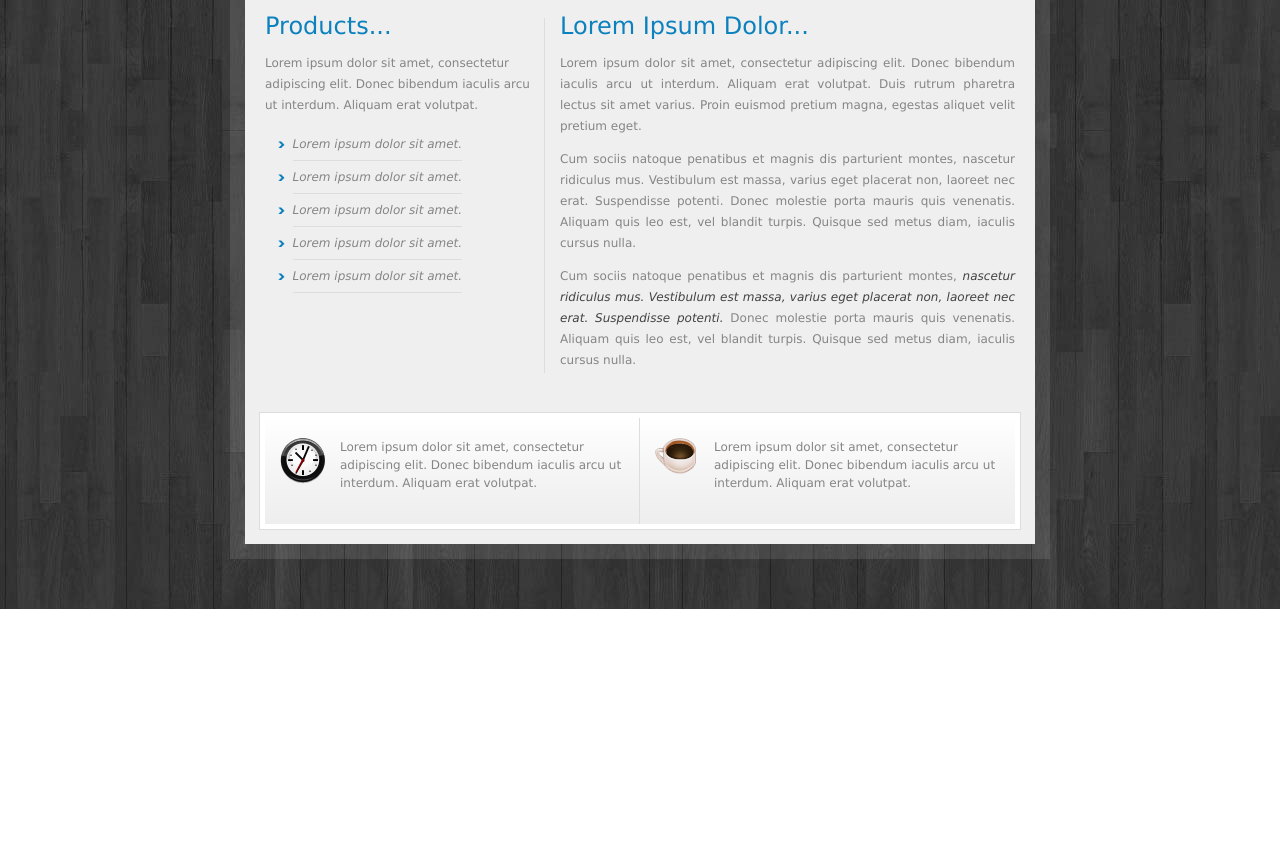
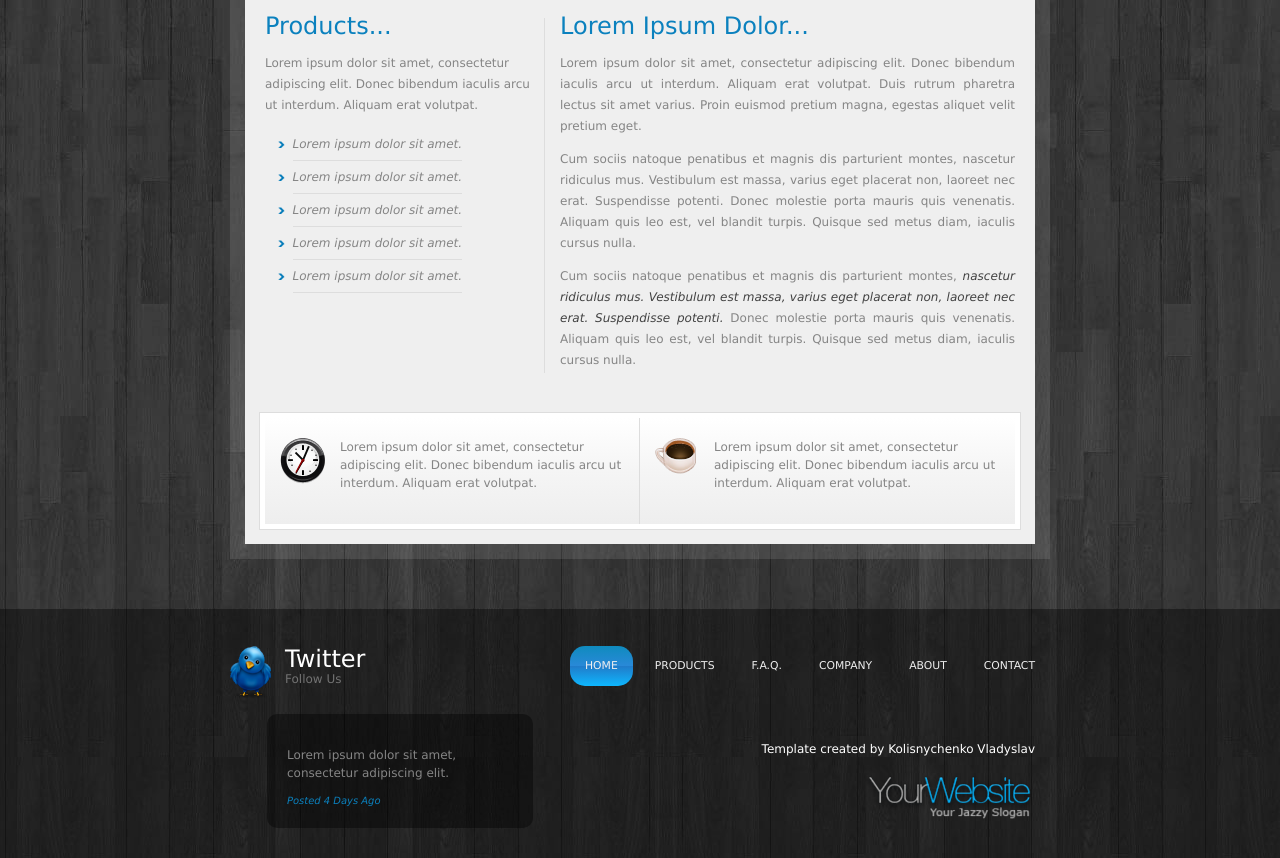
Before and after one commit to Krais1927/Simple-page, a website: page index.html in a window 1280 px wide. Shown: the part 360-1218 px from the top of the page. Before the commit the page ends 969 px from the top, so only its background shows below. Drawn offline with Linux system fonts and the light colour scheme.

Commit message:
finish with footer

```diff
--- a/assets/scss/_footer.scss
+++ b/assets/scss/_footer.scss
@@ -0,0 +1,105 @@
+.footer{
+  display: flex;
+  width: 100%;
+  background-color: rgba(0, 0, 0, 0.4);
+  justify-content: center;
+
+  &-left{
+    @media (max-width: 850px) and (min-width: 769px) {
+      flex: 0 0 60%;
+    }
+  }
+
+  &-right{
+    @media (max-width: 850px) and (min-width: 769px) {
+      flex: 0 0 40%;
+    }
+  }
+  .menu {
+    @media (max-width: $xsmall) {
+        justify-content: center;
+    }
+
+    &__btn {
+        display: none;
+    }
+
+    &__list {
+        @media (max-width: $large) {
+            top: initial;
+            bottom: 100%;
+        }
+
+        &-item {
+            font-size: 0.9rem;
+        }
+    }
+}
+
+  .wrapper{
+    margin-top: 37px;
+    display: flex;
+  }
+}
+
+.twitter{
+  display: flex;
+  flex-wrap: wrap;
+
+    &__image{
+      flex: 0 0 55px;
+    }
+
+    &__description{
+      flex: 1 0 100px;
+
+      &-title{
+        display: block;
+        color: #ffff;
+        font-size: 2rem;
+      }
+
+      &-slogan{
+        color: #727272;
+      }
+
+    }
+
+    &__post{
+      position: relative;
+      flex: 1 0 calc(100% - 67px);
+      padding: 20px;
+      border-radius: 10px;
+      background: rgba(0, 0, 0, 0.4);
+
+
+      @media (min-width: 577px) {
+        margin: 12px 30px 30px 37px;
+    }
+
+    &-text{
+      line-height: 18px;
+    }
+    &-date{
+      color: $accent-color;
+
+        font-size: 0.83rem;
+        font-style: italic;
+    }
+    }
+
+
+}
+.copyright{
+  color: #ffff;
+  @media (min-width: 851px) {
+    margin: 57px 15px 15px 15px;
+  text-align: right;
+}
+}
+
+.footer-logo{
+
+    text-align: right;
+ margin: 15px;
+}
--- a/index.html
+++ b/index.html
@@ -137,7 +137,47 @@
     </div>
 
   </div>
+  <footer class="footer">
+    <div class="wrapper">
+      <div class="footer-left twitter">
+        <div class="twitter__image">
+          <img src="assets/img/twitter-icon.png" alt="twitter logo" class="">
+        </div>
+        <div class="twitter__description">
+          <span class="twitter__description-title">Twitter</span>
+          <span class="twitter__description-slogan">Follow Us</span>
+        </div>
+        <div class="twitter__post">
+          <p class="twitter__post-text">Lorem ipsum dolor sit amet, consectetur adipiscing elit.</p>
+          <span class="twitter__post-date">Posted 4 Days Ago</span>
+        </div>
+      </div>
 
+      <div class="footer-right">
+        <nav class="menu">
+          <div class="menu__btn">
+            <div class="menu__btn-row"></div>
+            <div class="menu__btn-row"></div>
+            <div class="menu__btn-row"></div>
+          </div>
+          <ul class="menu__list">
+            <li class="menu__list-item active"><a href="#">HOME</a></li>
+            <li class="menu__list-item"><a href="#">PRODUCTS</a></li>
+            <li class="menu__list-item"><a href="#">F.A.Q.</a></li>
+            <li class="menu__list-item"><a href="#">COMPANY</a></li>
+            <li class="menu__list-item"><a href="#">ABOUT</a></li>
+            <li class="menu__list-item"><a href="#">CONTACT</a></li>
+          </ul>
+        </nav>
+        <div class="copyright">
+          Template created by Kolisnychenko Vladyslav
+        </div>
+        <div class="footer-logo">
+          <a href="/"><img src="assets/img/logo.png" alt="logo"></a>
+        </div>
+      </div>
+    </div>
+  </footer>
 
 
 
```
Also changed, not shown: assets/css/style.css.
